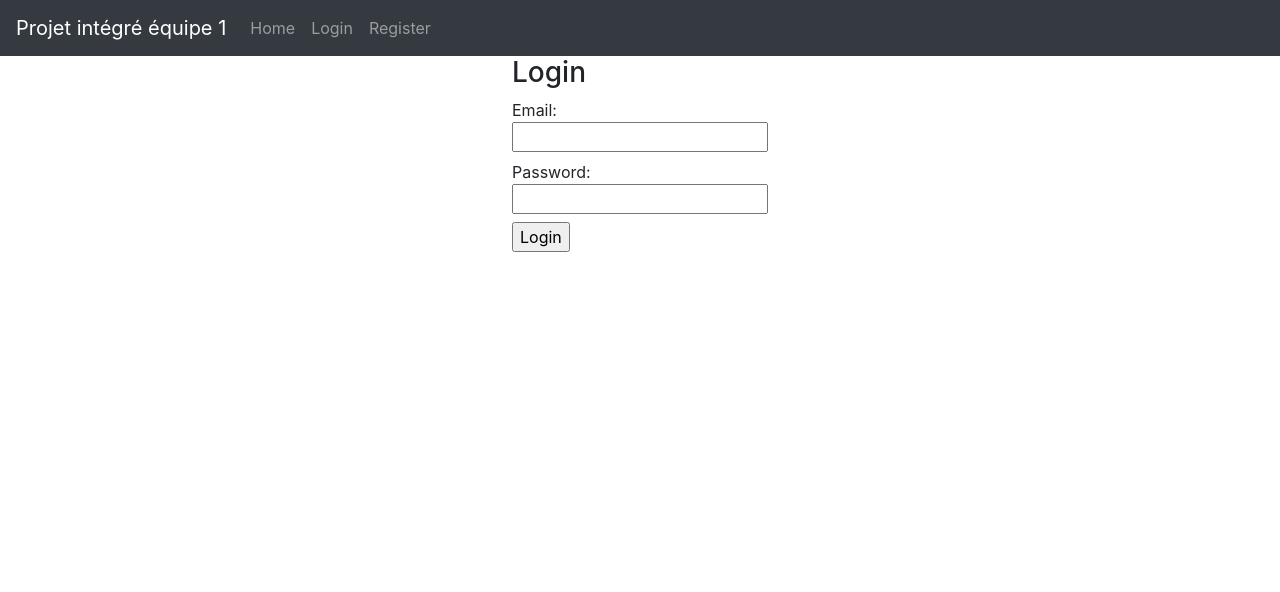
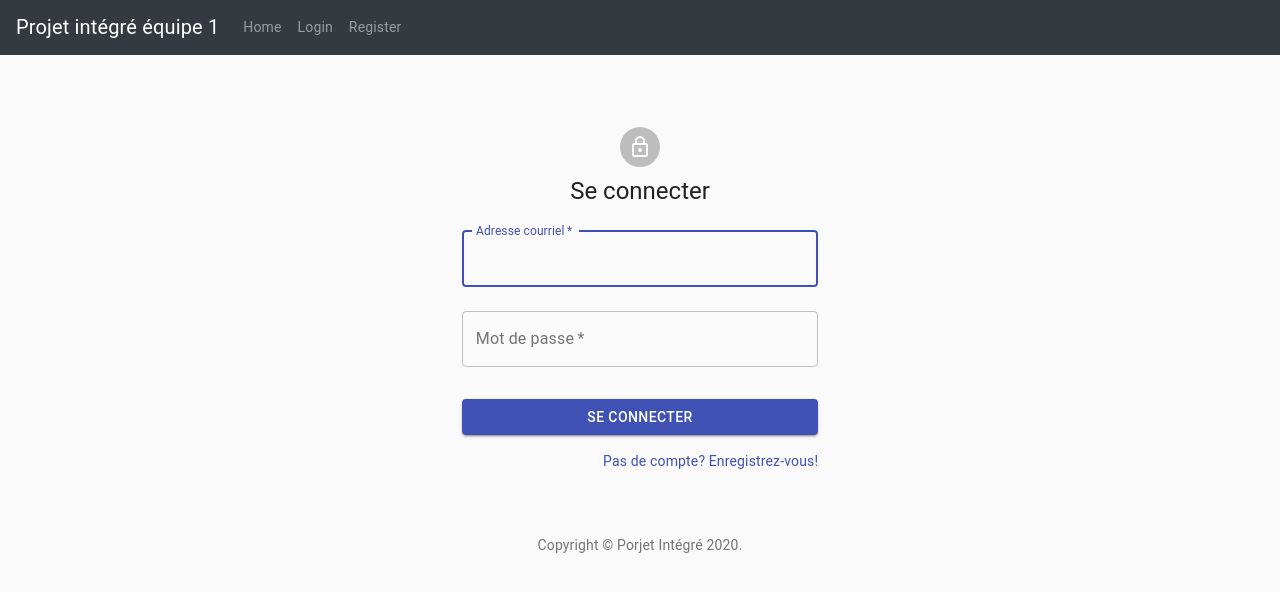
Before and after one commit to cidit/Projet-Integre-EQ1, a React (Create React App) app in the folder frontend/: page /login in a window 1280 px wide. Shown: the top 592 px of the page. Built offline with nearby package versions, Linux system fonts and the light colour scheme.

Commit message:
refaire Le login.js avec material-ui

```diff
--- a/frontend/src/App.js
+++ b/frontend/src/App.js
@@ -44,6 +44,7 @@ import CandidaturesGestionnaire from "./components/gestionnaire/CandidaturesGest
 import ProfileEmployeur from './components/employeur/ProfileEmployeur';
 import ProfileGestionnaire from './components/gestionnaire/ProfileGestionnaire';
 import ProfileEtudiant from './components/etudiant/ProfileEtudiant';
+
 
 function App() {
   return (
--- a/frontend/src/components/Login.js
+++ b/frontend/src/components/Login.js
@@ -1,9 +1,51 @@
 import React, { Component } from 'react';
-import './../App.css';
-import './../css/Register.css';
+import Avatar from '@material-ui/core/Avatar';
+import Button from '@material-ui/core/Button';
+import CssBaseline from '@material-ui/core/CssBaseline';
+import TextField from '@material-ui/core/TextField';
+import Link from '@material-ui/core/Link';
+import Grid from '@material-ui/core/Grid';
+import Box from '@material-ui/core/Box';
+import LockOutlinedIcon from '@material-ui/icons/LockOutlined';
+import Typography from '@material-ui/core/Typography';
+import { withStyles } from '@material-ui/core/styles';
+import Container from '@material-ui/core/Container';
+
 import LoginService from "../service/LoginService";
 
-export default class Login extends Component {
+function Copyright() {
+    return (
+        <Typography variant="body2" color="textSecondary" align="center">
+        {'Copyright © '}
+        <Link color="inherit" href="https://material-ui.com/">
+            Porjet Intégré
+        </Link>{' '}
+        {new Date().getFullYear()}
+        {'.'}
+        </Typography>
+    );
+}
+
+const useStyles = theme => ({
+    paper: {
+        marginTop: theme.spacing(8),
+        display: 'flex',
+        flexDirection: 'column',
+        alignItems: 'center',
+    },
+    avatar: {
+        margin: theme.spacing(1),
+    },
+    form: {
+        width: '90%',
+        marginTop: theme.spacing(1),
+    },
+    submit: {
+        margin: theme.spacing(3, 0, 2),
+    },
+});
+
+class Login extends Component {
     constructor(props) {
         super(props);
         this.state = {user : {}, isNotlogin : false };
@@ -29,32 +71,74 @@ export default class Login extends Component {
 
     render(){
 
+        const { classes } = this.props;
 
         return (
-            <div className="formBox">
-                <h3>Login</h3>
-                <form onSubmit={this.handleSubmit}>
-                    <label>
-                        Email:
-                        <input type="email" name="email" onChange={this.handleChange} />
-                    </label>
-                    <label>
-                        Password:
-                        <input type="password" name="password" onChange={this.handleChange} />
-
-                    </label>
-                    <input type="submit" value="Login"/>
-                    {this.state.isNotlogin &&
-                         <div className="alert alert-danger mt-3" role="alert">
-                         Email ou password invalide
-                       </div>
-                    }
+            <Container component="main" maxWidth="xs">
+            <CssBaseline />
+            <div className={classes.paper}>
+                <Avatar className={classes.avatar}>
+                <LockOutlinedIcon />
+                </Avatar>
+                <Typography component="h1" variant="h5">
+                Se connecter
+                </Typography>
+                <form className={classes.form} onSubmit={this.handleSubmit}>
+                <TextField
+                    variant="outlined"
+                    margin="normal"
+                    required
+                    fullWidth
+                    id="email"
+                    label="Adresse courriel"
+                    name="email"
+                    autoComplete="email"
+                    autoFocus
+                    onChange={this.handleChange}
+                />
+                <TextField
+                    variant="outlined"
+                    margin="normal"
+                    required
+                    fullWidth
+                    name="password"
+                    label="Mot de passe"
+                    type="password"
+                    id="password"
+                    autoComplete="current-password"
+                    onChange={this.handleChange}
+                />
+                {this.state.isNotlogin &&
+                    <div className="text-center alert alert-danger mt-3" role="alert">
+                        Votre courriel ou votre mot de passe est invalide*
+                    </div>
+                }
+                <Button
+                    type="submit"
+                    fullWidth
+                    variant="contained"
+                    color="primary"
+                    className={classes.submit}
+                >
+                    SE CONNECTER
+                </Button>
+                <Grid container>
+                    <Grid item xs>
+                    </Grid>
+                    <Grid item>
+                    <Link href="/register" variant="body2">
+                        {"Pas de compte? Enregistrez-vous!"}
+                    </Link>
+                    </Grid>
+                </Grid>
                 </form>
-
-
-
-
             </div>
+            <Box mt={8}>
+                <Copyright />
+            </Box>
+            </Container>
         );
     }
 }
+
+export default withStyles(useStyles)(Login);
--- a/frontend/src/components/employeur/ProfileEmployeur.js
+++ b/frontend/src/components/employeur/ProfileEmployeur.js
@@ -78,7 +78,6 @@ export default function ProfileHome() {
   const [employeur, setEmployeur] = useState('')
   const getEmployeur = async () => {
       const response = await EmployeurService.getById(id);
-      console.log(response)
       setEmployeur(response.data);
   }
 
--- a/frontend/src/components/etudiant/ProfileEtudiant.js
+++ b/frontend/src/components/etudiant/ProfileEtudiant.js
@@ -80,20 +80,17 @@ export default function ProfileHome() {
   const [etudiant, setEtudiant] = useState('')
   const getEtudiant = async () => {
       const response = await EtudiantService.getEtudiantById(id);
-      console.log(response)
       setEtudiant(response.data);
   }
 
   const [isRegistered, setRegisteredSession] = useState(false)
   const getRegistered = async () => {
     const response = await EtudiantService.isRegistered(id);
-    console.log(response.data)
     setRegisteredSession(response.data);
   }
   const enregisterSession = () => {
     EtudiantService.register(id)
     setRegisteredSession(true);
-    console.log("TESTING SESSION");
   }
 
   useEffect(() => {
--- a/frontend/src/components/gestionnaire/ProfileGestionnaire.js
+++ b/frontend/src/components/gestionnaire/ProfileGestionnaire.js
@@ -78,7 +78,6 @@ export default function ProfileHome() {
   const [gestionnaire, setGestionnaire] = useState('')
   const getGestionnaire = async () => {
       const response = await GestionnaireService.getGestionnaireById(id);
-      console.log(response)
       setGestionnaire(response.data);
   }
 
```
Also changed, not shown: frontend/src/components/Login copy.js (added, +60 -0 lines), 1 other file (tests, documents, lock files or other folders).
